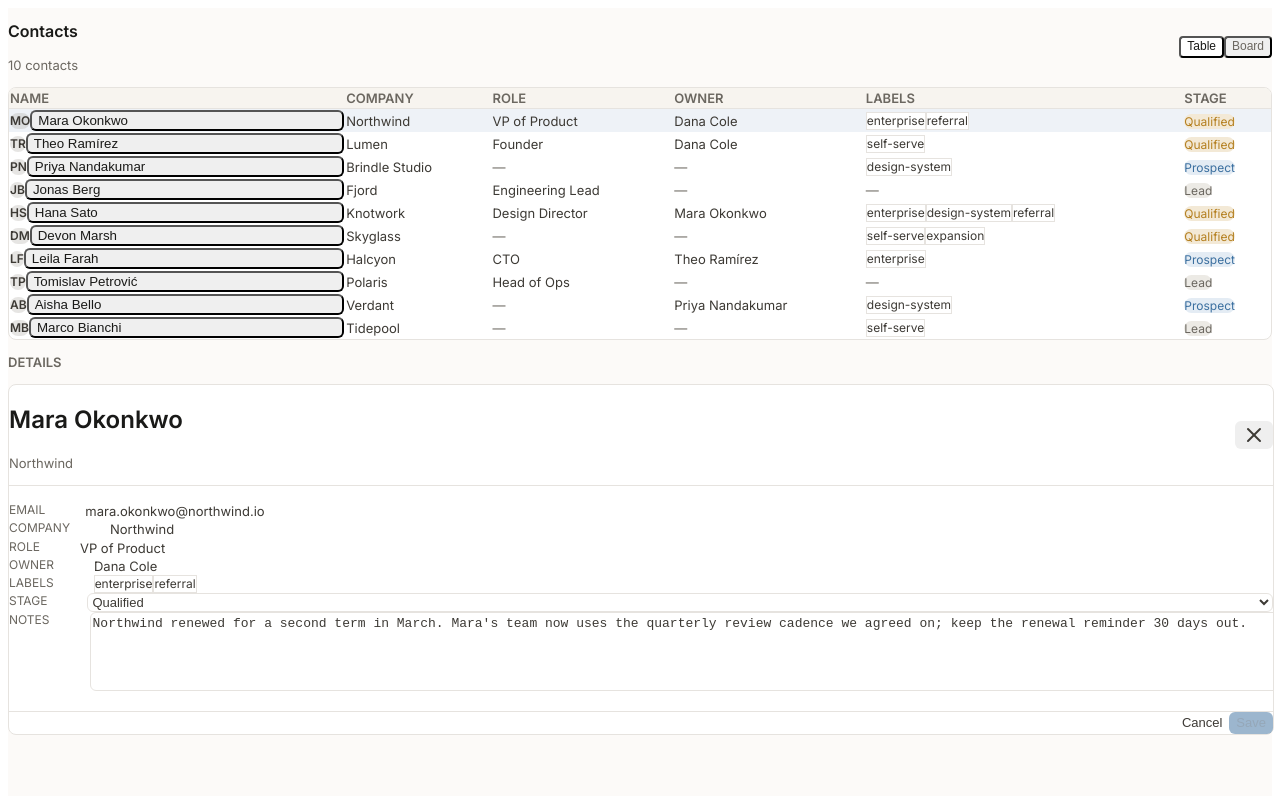
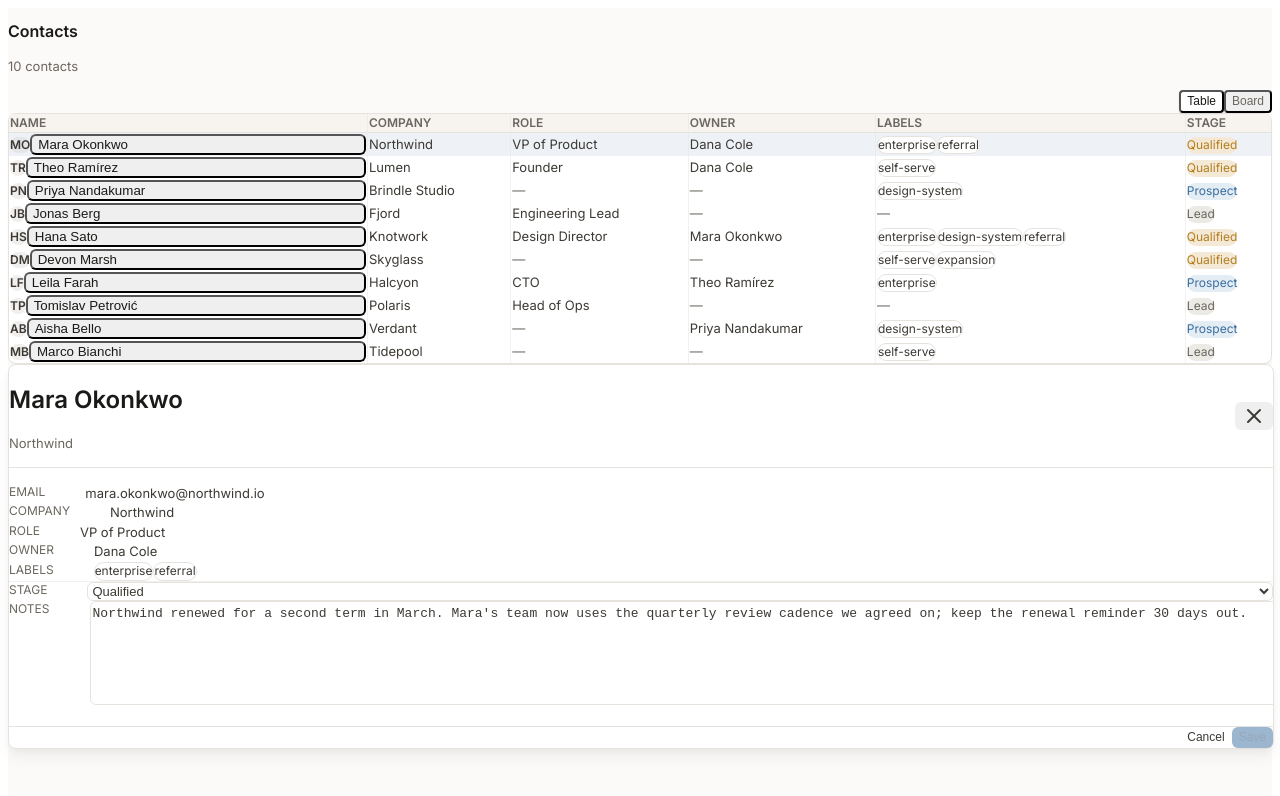
Before and after one commit to mohammed-abdelwhab/contacts-board-task, a React (Vite) app: page / in a window 1280 px wide. Both pictures are taken after a click on the button "Mara Okonkwo". Shown: the top 796 px of the page. Built offline with nearby package versions, Linux system fonts and the light colour scheme.

Commit message:
style: visual redesign - design tokens, table, board, cards, panel, motion (Phase B complete)

```diff
--- a/src/components/ui/Button.tsx
+++ b/src/components/ui/Button.tsx
@@ -4,20 +4,20 @@ import type {
 } from "../../features/contacts/types";
 
 const base =
-  "inline-flex items-center justify-center gap-1.5 rounded-md border text-sm font-medium transition-colors focus-ring disabled:cursor-not-allowed disabled:opacity-50";
+  "inline-flex items-center justify-center gap-1.5 rounded-md border text-sm font-medium transition-base focus-ring disabled:cursor-not-allowed disabled:opacity-50";
 
 const variants: Record<NonNullable<ButtonProps["variant"]>, string> = {
   primary:
-    "border-transparent bg-accent text-white hover:bg-accent/90 disabled:hover:bg-accent",
+    "border-transparent bg-accent text-white hover:bg-accent/90 active:bg-accent disabled:hover:bg-accent shadow-xs hover:shadow-sm",
   secondary:
-    "border-surface-line bg-surface-card text-ink-700 hover:bg-surface-hover",
+    "border-surface-line bg-surface-card text-ink-700 hover:bg-surface-hover hover:border-ink-300 active:bg-surface-hover shadow-xs",
   ghost:
-    "border-transparent bg-transparent text-ink-700 hover:bg-surface-hover",
+    "border-transparent bg-transparent text-ink-700 hover:bg-surface-hover active:bg-surface-hover",
 };
 
 const sizes: Record<NonNullable<ButtonProps["size"]>, string> = {
-  sm: "px-2 py-1",
-  md: "px-3 py-1.5",
+  sm: "px-2.5 py-1 text-xs",
+  md: "px-3 py-1.5 text-sm",
 };
 
 export function Button({
@@ -45,7 +45,7 @@ Button.Icon = function IconButton({
     <button
       type="button"
       className={[
-        "inline-flex h-8 w-8 items-center justify-center rounded-md border border-transparent text-ink-700 transition-colors hover:bg-surface-hover focus-ring",
+        "inline-flex h-8 w-8 items-center justify-center rounded-md border border-transparent text-ink-700 transition-base hover:bg-surface-hover active:bg-surface-hover focus-ring",
         className,
       ]
         .filter(Boolean)
--- a/src/components/ui/Chip.tsx
+++ b/src/components/ui/Chip.tsx
@@ -2,7 +2,7 @@ import type { ChipProps } from "../../features/contacts/types";
 
 export function Chip({ label }: ChipProps) {
   return (
-    <span className="inline-flex h-5 items-center rounded border border-surface-line bg-surface-card px-1.5 text-xs text-ink-700">
+    <span className="inline-flex h-5 items-center rounded-full border border-surface-line bg-surface-card px-2 text-xs text-ink-700 transition-fast hover:border-ink-300">
       {label}
     </span>
   );
--- a/src/features/contacts/ContactsPage.tsx
+++ b/src/features/contacts/ContactsPage.tsx
@@ -9,9 +9,10 @@ import type { ViewMode, Contact } from "./types";
 function SectionTitle({
   children,
   id,
-}: { children: ReactNode; id?: string }) {
+  className,
+}: { children: ReactNode; id?: string; className?: string }) {
   return (
-    <h3 id={id} className="mb-3 text-sm font-medium text-ink-500 uppercase tracking-wider">
+    <h3 id={id} className={`mb-3 text-sm font-medium text-ink-500 uppercase tracking-wider ${className ?? ""}`}>
       {children}
     </h3>
   );
@@ -75,12 +76,12 @@ export function ContactsPage() {
   };
 
   return (
-    <div className="min-h-screen bg-surface-page p-6 lg:p-8 font-sans antialiased">
-      <div className="mx-auto max-w-[1440px] space-y-8">
-        <header className="flex items-center justify-between">
+    <div className="min-h-screen bg-surface-page font-sans antialiased">
+      <div className="mx-auto max-w-[1280px] px-4 lg:px-6 py-6 lg:py-8 space-y-6">
+        <header className="flex flex-col sm:flex-row sm:items-center sm:justify-between gap-4">
           <div>
-            <h1 className="text-lg font-medium text-ink-900">Contacts</h1>
-            <p className="text-sm text-ink-500">{contacts.length} contacts</p>
+            <h1 className="text-lg lg:text-xl font-medium text-ink-900">Contacts</h1>
+            <p className="text-sm text-ink-500 mt-0.5">{contacts.length} contacts</p>
           </div>
           <Toolbar mode={view} onModeChange={setView} />
         </header>
@@ -93,8 +94,8 @@ export function ContactsPage() {
         />
 
         {selectedContact && (
-          <section aria-labelledby="details-title">
-            <SectionTitle id="details-title">Details</SectionTitle>
+          <section aria-labelledby="details-title" className="relative lg:absolute lg:top-20 lg:right-0 lg:w-[420px] lg:max-h-[calc(100vh-8rem)]">
+            <SectionTitle id="details-title" className="sr-only">Details</SectionTitle>
             <DetailsPanel
               key={selectedContact.id}
               contact={selectedContact}
--- a/src/features/contacts/components/ContactBoard.tsx
+++ b/src/features/contacts/components/ContactBoard.tsx
@@ -1,6 +1,9 @@
 import { BoardColumn } from "./BoardColumn";
 import { STAGES } from "../constants";
 import type { ContactBoardProps, Stage } from "../types";
+
+const COLUMN_WIDTH = 280;
+const COLUMN_GAP = 12;
 
 export function ContactBoard({
   contacts,
@@ -16,7 +19,7 @@ export function ContactBoard({
     >
       <div
         className="flex gap-3 min-w-max"
-        style={{ minWidth: `${STAGES.length * 260 + (STAGES.length - 1) * 12}px` }}
+        style={{ minWidth: `${STAGES.length * COLUMN_WIDTH + (STAGES.length - 1) * COLUMN_GAP}px` }}
       >
         {STAGES.map((stage: Stage) => (
           <BoardColumn
--- a/src/features/contacts/components/ContactRow.tsx
+++ b/src/features/contacts/components/ContactRow.tsx
@@ -29,7 +29,7 @@ export function ContactRow({ contact, selected, onSelect }: ContactRowProps) {
 
   return (
     <tr
-      className={`transition-colors ${
+      className={`transition-base ${
         selected
           ? "bg-surface-selected"
           : "hover:bg-surface-hover"
@@ -37,7 +37,7 @@ export function ContactRow({ contact, selected, onSelect }: ContactRowProps) {
       style={{ backgroundColor: selected ? "var(--color-surface-selected)" : undefined }}
     >
       <th scope="row" className="relative lg:sticky lg:left-0 bg-inherit z-10">
-        <div className="flex items-center gap-2 px-3 py-2 min-w-[200px]">
+        <div className="flex items-center gap-3 px-3 py-2.5 min-w-[220px]">
           <Avatar name={contact.name} />
           <button
             type="button"
@@ -52,27 +52,27 @@ export function ContactRow({ contact, selected, onSelect }: ContactRowProps) {
           </button>
         </div>
       </th>
-      <td className="px-3 py-2 text-sm text-ink-700 whitespace-nowrap">
+      <td className="px-3 py-2.5 text-sm text-ink-700 whitespace-nowrap border-l border-surface-line/50">
         {contact.company}
       </td>
-      <td className="px-3 py-2 text-sm whitespace-nowrap">
+      <td className="px-3 py-2.5 text-sm whitespace-nowrap border-l border-surface-line/50">
         {contact.role ? (
           <span className="text-ink-700">{contact.role}</span>
         ) : (
           <EmptyValue />
         )}
       </td>
-      <td className="px-3 py-2 text-sm whitespace-nowrap">
+      <td className="px-3 py-2.5 text-sm whitespace-nowrap border-l border-surface-line/50">
         {contact.owner ? (
           <span className="text-ink-700">{contact.owner}</span>
         ) : (
           <EmptyValue />
         )}
       </td>
-      <td className="px-3 py-2 whitespace-nowrap">
+      <td className="px-3 py-2.5 whitespace-nowrap border-l border-surface-line/50">
         <LabelsCell labels={contact.labels} />
       </td>
-      <td className="px-3 py-2 whitespace-nowrap">
+      <td className="px-3 py-2.5 whitespace-nowrap border-l border-surface-line/50">
         <StageBadge stage={contact.stage} />
       </td>
     </tr>
--- a/src/features/contacts/components/ContactTable.tsx
+++ b/src/features/contacts/components/ContactTable.tsx
@@ -7,43 +7,43 @@ export function ContactTable({
   onSelectContact,
 }: ContactTableProps) {
   return (
-    <div className="overflow-x-auto rounded-lg border border-surface-line bg-surface-card">
+    <div className="overflow-x-auto rounded-lg border border-surface-line bg-surface-card shadow-xs">
       <table className="w-full border-collapse text-sm" role="grid">
         <thead>
           <tr className="border-b border-surface-line bg-surface-hover">
             <th
               scope="col"
-              className="relative lg:sticky lg:left-0 bg-inherit z-10 px-3 py-2 text-left font-medium text-ink-500 uppercase tracking-wider"
+              className="relative lg:sticky lg:left-0 bg-inherit z-10 px-3 py-2 text-left font-medium text-ink-500 uppercase tracking-wider text-xs"
             >
               Name
             </th>
             <th
               scope="col"
-              className="px-3 py-2 text-left font-medium text-ink-500 uppercase tracking-wider whitespace-nowrap"
+              className="px-3 py-2 text-left font-medium text-ink-500 uppercase tracking-wider whitespace-nowrap text-xs border-l border-surface-line/50"
             >
               Company
             </th>
             <th
               scope="col"
-              className="px-3 py-2 text-left font-medium text-ink-500 uppercase tracking-wider whitespace-nowrap"
+              className="px-3 py-2 text-left font-medium text-ink-500 uppercase tracking-wider whitespace-nowrap text-xs border-l border-surface-line/50"
             >
               Role
             </th>
             <th
               scope="col"
-              className="px-3 py-2 text-left font-medium text-ink-500 uppercase tracking-wider whitespace-nowrap"
+              className="px-3 py-2 text-left font-medium text-ink-500 uppercase tracking-wider whitespace-nowrap text-xs border-l border-surface-line/50"
             >
               Owner
             </th>
             <th
               scope="col"
-              className="px-3 py-2 text-left font-medium text-ink-500 uppercase tracking-wider whitespace-nowrap"
+              className="px-3 py-2 text-left font-medium text-ink-500 uppercase tracking-wider whitespace-nowrap text-xs border-l border-surface-line/50"
             >
               Labels
             </th>
             <th
               scope="col"
-              className="px-3 py-2 text-left font-medium text-ink-500 uppercase tracking-wider whitespace-nowrap"
+              className="px-3 py-2 text-left font-medium text-ink-500 uppercase tracking-wider whitespace-nowrap text-xs border-l border-surface-line/50"
             >
               Stage
             </th>
--- a/src/features/contacts/components/DetailsPanel.tsx
+++ b/src/features/contacts/components/DetailsPanel.tsx
@@ -1,4 +1,4 @@
-import { useState } from "react";
+import { useState, useEffect } from "react";
 import { X } from "lucide-react";
 import { Chip } from "../../../components/ui/Chip";
 import { EmptyValue } from "../../../components/ui/EmptyValue";
@@ -24,8 +24,14 @@ function FieldValue({ children }: { children: React.ReactNode }) {
 export function DetailsPanel({ contact, onSave, onCancel }: DetailsPanelProps) {
   const [draftStage, setDraftStage] = useState<Stage>(contact.stage);
   const [draftNotes, setDraftNotes] = useState<string>(contact.notes ?? "");
+  const [isEntering, setIsEntering] = useState(true);
 
   const isDirty = draftStage !== contact.stage || draftNotes !== (contact.notes ?? "");
+
+  useEffect(() => {
+    const timer = setTimeout(() => setIsEntering(false), 0);
+    return () => clearTimeout(timer);
+  }, []);
 
   const handleSave = () => {
     onSave?.(draftStage, draftNotes);
@@ -35,64 +41,67 @@ export function DetailsPanel({ contact, onSave, onCancel }: DetailsPanelProps) {
     <aside
       role="dialog"
       aria-label={`Contact details: ${contact.name}`}
-      className="relative flex flex-col h-full w-full lg:w-[400px] lg:flex-shrink-0 rounded-lg border border-surface-line bg-surface-card"
+      className={`relative flex flex-col h-full w-full lg:w-[420px] lg:flex-shrink-0 rounded-lg border border-surface-line bg-surface-card shadow-lg transition-base ${
+        isEntering ? "opacity-0 translate-x-4" : "opacity-100 translate-x-0"
+      }`}
+      style={{ animation: isEntering ? "none" : undefined }}
     >
       <header className="flex items-center justify-between border-b border-surface-line px-4 py-3">
-        <div>
-          <h2 id="panel-heading" tabIndex={-1} className="font-medium text-ink-900 outline-none">
+        <div className="min-w-0">
+          <h2 id="panel-heading" tabIndex={-1} className="font-medium text-ink-900 truncate outline-none">
             {contact.name}
           </h2>
-          <p className="text-sm text-ink-500">{contact.company}</p>
+          <p className="text-sm text-ink-500 truncate">{contact.company}</p>
         </div>
         <Button.Icon
           type="button"
           aria-label="Close panel"
           onClick={onCancel}
-          className="text-ink-500 hover:text-ink-700"
+          className="text-ink-400 hover:text-ink-700 transition-fast"
         >
           <X className="h-4 w-4" aria-hidden="true" />
         </Button.Icon>
       </header>
 
       <div className="flex-1 overflow-y-auto p-4 space-y-4">
-        <dl className="space-y-3">
-          <div className="grid grid-cols-[auto_1fr] gap-x-3 gap-y-2">
+        <dl className="space-y-4">
+          <div className="grid grid-cols-[auto_1fr] gap-x-4 gap-y-2.5">
             <FieldLabel>Email</FieldLabel>
             <FieldValue>{contact.email}</FieldValue>
           </div>
 
-          <div className="grid grid-cols-[auto_1fr] gap-x-3 gap-y-2">
+          <div className="grid grid-cols-[auto_1fr] gap-x-4 gap-y-2.5">
             <FieldLabel>Company</FieldLabel>
             <FieldValue>{contact.company}</FieldValue>
           </div>
 
-          <div className="grid grid-cols-[auto_1fr] gap-x-3 gap-y-2">
+          <div className="grid grid-cols-[auto_1fr] gap-x-4 gap-y-2.5">
             <FieldLabel>Role</FieldLabel>
             <FieldValue>
               {contact.role ? (
-                <span>{contact.role}</span>
+                <span className="text-ink-700">{contact.role}</span>
               ) : (
                 <EmptyValue />
               )}
             </FieldValue>
           </div>
 
-          <div className="grid grid-cols-[auto_1fr] gap-x-3 gap-y-2">
+          <div className="grid grid-cols-[auto_1fr] gap-x-4 gap-y-2.5">
             <FieldLabel>Owner</FieldLabel>
             <FieldValue>
               {contact.owner ? (
-                <span>{contact.owner}</span>
+                <span className="text-ink-700">{contact.owner}</span>
               ) : (
                 <EmptyValue />
               )}
             </FieldValue>
           </div>
 
-          <div className="grid grid-cols-[auto_1fr] gap-x-3 gap-y-2">
+          <div className="grid grid-cols-[auto_1fr] gap-x-4 gap-y-2.5">
             <FieldLabel>Labels</FieldLabel>
             <FieldValue>
               {contact.labels.length > 0 ? (
-                <div className="flex flex-wrap gap-1">
+                <div className="flex flex-wrap gap-1.5">
                   {contact.labels.map((label) => (
                     <Chip key={label} label={label} />
                   ))}
@@ -103,14 +112,14 @@ export function DetailsPanel({ contact, onSave, onCancel }: DetailsPanelProps) {
             </FieldValue>
           </div>
 
-          <div className="grid grid-cols-[auto_1fr] gap-x-3 gap-y-2">
+          <div className="grid grid-cols-[auto_1fr] gap-x-4 gap-y-2.5 pt-2 border-t border-surface-line/50">
             <FieldLabel>Stage</FieldLabel>
             <FieldValue>
               <select
                 aria-label="Stage"
                 value={draftStage}
                 onChange={(e) => setDraftStage(e.target.value as Stage)}
-                className="w-full rounded-md border border-surface-line bg-surface-card px-2 py-1 text-sm text-ink-700 focus-ring"
+                className="w-full rounded-md border border-surface-line bg-surface-card px-2.5 py-1.5 text-sm text-ink-700 focus-ring transition-fast hover:border-ink-300"
               >
                 {STAGES.map((stage) => {
                   const { bg, text } = STAGE_STYLE[stage];
@@ -124,15 +133,15 @@ export function DetailsPanel({ contact, onSave, onCancel }: DetailsPanelProps) {
             </FieldValue>
           </div>
 
-          <div className="grid grid-cols-[auto_1fr] gap-x-3 gap-y-2">
-            <FieldLabel className="pt-2">Notes</FieldLabel>
+          <div className="grid grid-cols-[auto_1fr] gap-x-4 gap-y-2.5">
+            <FieldLabel className="pt-1">Notes</FieldLabel>
             <FieldValue>
               <textarea
                 aria-label="Notes"
                 value={draftNotes}
                 onChange={(e) => setDraftNotes(e.target.value)}
-                rows={4}
-                className="w-full rounded-md border border-surface-line bg-surface-card px-2 py-1.5 text-sm text-ink-700 placeholder:text-ink-500 focus-ring resize-none"
+                rows={5}
+                className="w-full rounded-md border border-surface-line bg-surface-card px-2.5 py-1.5 text-sm text-ink-700 placeholder:text-ink-500 focus-ring resize-none transition-fast hover:border-ink-300"
                 placeholder="No notes yet"
               />
             </FieldValue>
@@ -153,6 +162,7 @@ export function DetailsPanel({ contact, onSave, onCancel }: DetailsPanelProps) {
           size="sm"
           disabled={!isDirty}
           onClick={handleSave}
+          className={isDirty ? "" : "opacity-50 cursor-not-allowed"}
         >
           Save
         </Button>
--- a/src/features/contacts/components/ViewSwitch.tsx
+++ b/src/features/contacts/components/ViewSwitch.tsx
@@ -14,7 +14,7 @@ export function ViewSwitch({ mode, onModeChange }: ViewSwitchProps) {
         aria-controls="table-view"
         id="tab-table"
         onClick={() => onModeChange("table")}
-        className={`flex items-center gap-1.5 rounded-sm px-2 py-1 text-xs font-medium transition-colors ${
+        className={`flex items-center gap-1.5 rounded-sm px-2.5 py-1 text-xs font-medium transition-base ${
           mode === "table"
             ? "bg-surface-card text-ink-900 shadow-sm"
             : "text-ink-500 hover:text-ink-700"
@@ -29,7 +29,7 @@ export function ViewSwitch({ mode, onModeChange }: ViewSwitchProps) {
         aria-controls="board-view"
         id="tab-board"
         onClick={() => onModeChange("board")}
-        className={`flex items-center gap-1.5 rounded-sm px-2 py-1 text-xs font-medium transition-colors ${
+        className={`flex items-center gap-1.5 rounded-sm px-2.5 py-1 text-xs font-medium transition-base ${
           mode === "board"
             ? "bg-surface-card text-ink-900 shadow-sm"
             : "text-ink-500 hover:text-ink-700"
--- a/src/index.css
+++ b/src/index.css
@@ -23,11 +23,14 @@
   --color-surface-selected: #eef2f7;
   --color-surface-selected-border: #d4dde8;
 
-  /* Ink scale. */
+  /* Ink scale - warm grays. */
   --color-ink-900: #1a1a18;
   --color-ink-700: #3d3a35;
-  --color-ink-500: #6b6760; /* meaningful text / "Not set" */
-  --color-ink-300: #9b968e; /* decorative only */
+  --color-ink-500: #6b6760;
+  --color-ink-400: #9b968e;
+  --color-ink-300: #c4c0b8;
+  --color-ink-200: #e6e3df;
+  --color-ink-100: #f3f1ec;
 
   /* Surfaces. */
   --color-surface-page: #fcfaf8;
@@ -37,18 +40,30 @@
 
   /* Type scale: 12 / 13 / 14 / 16. */
   --text-xs: 0.75rem;
-  --text-xs--line-height: 1.33;
+  --text-xs--line-height: 1.4;
   --text-sm: 0.8125rem;
-  --text-sm--line-height: 1.4;
+  --text-sm--line-height: 1.5;
   --text-base: 0.875rem;
-  --text-base--line-height: 1.5;
+  --text-base--line-height: 1.6;
   --text-lg: 1rem;
-  --text-lg--line-height: 1.5;
+  --text-lg--line-height: 1.6;
 
   /* Radii: 4 / 6 / 8. */
   --radius-sm: 0.25rem;
   --radius-md: 0.375rem;
   --radius-lg: 0.5rem;
+
+  /* Shadow scale: restrained. */
+  --shadow-xs: 0 1px 2px rgb(0 0 0 / 0.03);
+  --shadow-sm: 0 1px 3px rgb(0 0 0 / 0.05), 0 1px 2px rgb(0 0 0 / 0.03);
+  --shadow-md: 0 4px 6px rgb(0 0 0 / 0.04), 0 2px 4px rgb(0 0 0 / 0.03);
+  --shadow-lg: 0 10px 15px rgb(0 0 0 / 0.04), 0 4px 6px rgb(0 0 0 / 0.03);
+
+  /* Transition durations. */
+  --duration-fast: 100ms;
+  --duration-base: 150ms;
+  --duration-slow: 200ms;
+  --ease-out: cubic-bezier(0.22, 1, 0.36, 1);
 
   /* Default typeface. */
   --font-sans: "Inter", ui-sans-serif, system-ui, sans-serif;
@@ -58,4 +73,22 @@
   .focus-ring {
     @apply rounded-md outline-none focus-visible:ring-2 focus-visible:ring-accent focus-visible:ring-offset-1 focus-visible:ring-offset-surface-card;
   }
+
+  .transition-base {
+    transition: all var(--duration-base) var(--ease-out);
+  }
+
+  .transition-fast {
+    transition: all var(--duration-fast) var(--ease-out);
+  }
+
+  @media (prefers-reduced-motion: reduce) {
+    .transition-base,
+    .transition-fast {
+      transition-duration: 0ms !important;
+    }
+    .motion-reduce\:transition-none {
+      transition-duration: 0ms !important;
+    }
+  }
 }
```
Also changed, not shown: src/features/contacts/components/BoardColumn.tsx (+4 -4 lines), src/features/contacts/components/ContactCard.tsx (+6 -6 lines), 1 other file (tests, documents, lock files or other folders).
